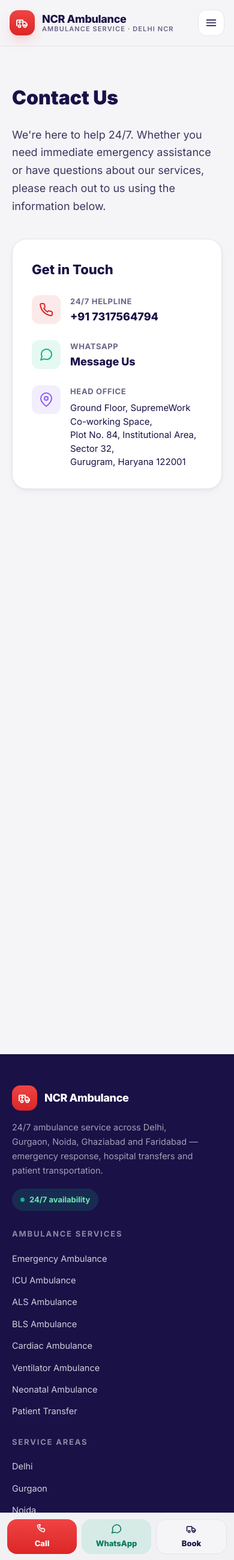
After one commit to raisatyam9651/ncrambulance, a PHP site: page /contact in a window 390 px wide. The commit adds this page. Shown: the whole page at 60% size. Run offline with PHP 8.4, Linux system fonts and the light colour scheme.

Commit message:
Add contact page, fix mobile menu, resolve horizontal overflow

```diff
--- /dev/null
+++ b/contact.php
@@ -0,0 +1,51 @@
+<?php include 'header.php'; ?>
+<main style="padding:clamp(60px,8vw,100px) clamp(20px,5vw,64px);max-width:1200px;margin:0 auto;min-height:60vh">
+  <h1 style="margin:0 0 20px;font-size:clamp(32px,4vw,48px);font-weight:900;color:var(--ink)">Contact Us</h1>
+  <p style="font-size:18px;color:var(--ink-soft);max-width:600px;margin-bottom:40px;">
+    We're here to help 24/7. Whether you need immediate emergency assistance or have questions about our services, please reach out to us using the information below.
+  </p>
+
+  <div style="display:grid;grid-template-columns:repeat(auto-fit, minmax(300px, 1fr));gap:40px;">
+    <!-- Contact Info -->
+    <div style="background:var(--card);padding:32px;border-radius:24px;border:1px solid var(--line);box-shadow:var(--shadow-sm)">
+      <h3 style="margin:0 0 24px;font-size:22px;font-weight:800;color:var(--ink)">Get in Touch</h3>
+
+      <div style="display:flex;flex-direction:column;gap:24px;">
+        <div style="display:flex;align-items:flex-start;gap:16px;">
+          <div style="width:48px;height:48px;border-radius:12px;background:rgba(220,38,38,.1);color:#DC2626;display:flex;align-items:center;justify-content:center;flex:none;">
+            <svg width="24" height="24" viewBox="0 0 24 24" fill="none" stroke="currentColor" stroke-width="2" stroke-linecap="round" stroke-linejoin="round"><path d="M22 16.92v3a2 2 0 0 1-2.18 2 19.79 19.79 0 0 1-8.63-3.07 19.5 19.5 0 0 1-6-6 19.79 19.79 0 0 1-3.07-8.67A2 2 0 0 1 4.11 2h3a2 2 0 0 1 2 1.72 12.84 12.84 0 0 0 .7 2.81 2 2 0 0 1-.45 2.11L8.09 9.91a16 16 0 0 0 6 6l1.27-1.27a2 2 0 0 1 2.11-.45 12.84 12.84 0 0 0 2.81.7A2 2 0 0 1 22 16.92z"></path></svg>
+          </div>
+          <div>
+            <p style="margin:0;font-size:13px;font-weight:700;color:var(--ink-muted);text-transform:uppercase;letter-spacing:0.05em;">24/7 Helpline</p>
+            <a href="tel:+917317564794" style="font-size:18px;font-weight:800;color:var(--ink);text-decoration:none;">+91 7317564794</a>
+          </div>
+        </div>
+
+        <div style="display:flex;align-items:flex-start;gap:16px;">
+          <div style="width:48px;height:48px;border-radius:12px;background:rgba(16,185,129,.1);color:#10B981;display:flex;align-items:center;justify-content:center;flex:none;">
+            <svg width="24" height="24" viewBox="0 0 24 24" fill="none" stroke="currentColor" stroke-width="2" stroke-linecap="round" stroke-linejoin="round"><path d="M21 11.5a8.38 8.38 0 0 1-.9 3.8 8.5 8.5 0 0 1-7.6 4.7 8.38 8.38 0 0 1-3.8-.9L3 21l1.9-5.7a8.38 8.38 0 0 1-.9-3.8 8.5 8.5 0 0 1 4.7-7.6 8.38 8.38 0 0 1 3.8-.9h.5a8.48 8.48 0 0 1 8 8v.5z"></path></svg>
+          </div>
+          <div>
+            <p style="margin:0;font-size:13px;font-weight:700;color:var(--ink-muted);text-transform:uppercase;letter-spacing:0.05em;">WhatsApp</p>
+            <a href="https://wa.me/917317564794" target="_blank" style="font-size:18px;font-weight:800;color:var(--ink);text-decoration:none;">Message Us</a>
+          </div>
+        </div>
+
+        <div style="display:flex;align-items:flex-start;gap:16px;">
+          <div style="width:48px;height:48px;border-radius:12px;background:rgba(139,92,246,.1);color:#8B5CF6;display:flex;align-items:center;justify-content:center;flex:none;">
+            <svg width="24" height="24" viewBox="0 0 24 24" fill="none" stroke="currentColor" stroke-width="2" stroke-linecap="round" stroke-linejoin="round"><path d="M21 10c0 7-9 13-9 13s-9-6-9-13a9 9 0 0 1 18 0z"></path><circle cx="12" cy="10" r="3"></circle></svg>
+          </div>
+          <div>
+            <p style="margin:0;font-size:13px;font-weight:700;color:var(--ink-muted);text-transform:uppercase;letter-spacing:0.05em;">Head Office</p>
+            <p style="margin:6px 0 0;font-size:15px;color:var(--ink);line-height:1.5;">
+              Ground Floor, SupremeWork Co-working Space,<br>
+              Plot No. 84, Institutional Area, Sector 32,<br>
+              Gurugram, Haryana 122001
+            </p>
+          </div>
+        </div>
+      </div>
+    </div>
+  </div>
+</main>
+<?php include 'footer.php'; ?>
--- a/footer.php
+++ b/footer.php
@@ -47,7 +47,7 @@
           <li><a href="/#areas" style="font-size:14.5px;color:rgba(255,255,255,.8);text-decoration:none" style-hover="color:#fff">Areas We Serve</a></li>
           <li><a href="/blog/" style="font-size:14.5px;color:rgba(255,255,255,.8);text-decoration:none" style-hover="color:#fff">Blog</a></li>
           <li><a href="/#faqs" style="font-size:14.5px;color:rgba(255,255,255,.8);text-decoration:none" style-hover="color:#fff">FAQs</a></li>
-          <li><a href="/#contact" style="font-size:14.5px;color:rgba(255,255,255,.8);text-decoration:none" style-hover="color:#fff">Contact</a></li>
+          <li><a href="/contact" style="font-size:14.5px;color:rgba(255,255,255,.8);text-decoration:none" style-hover="color:#fff">Contact</a></li>
         </ul>
       </div>
 
@@ -66,8 +66,8 @@
       <p style="margin:0;font-size:13px;color:rgba(255,255,255,.5)">© <span>2026</span> {{ brand }}. All rights reserved. <span style="color:rgba(255,255,255,.35)">[Replace placeholders before publishing]</span></p>
       <div style="display:flex;flex-wrap:wrap;gap:20px">
         <a href="privacy-policy" style="font-size:13px;color:rgba(255,255,255,.6);text-decoration:none" style-hover="color:#fff">Privacy Policy</a>
-        <a href="/#contact" style="font-size:13px;color:rgba(255,255,255,.6);text-decoration:none" style-hover="color:#fff">Terms &amp; Conditions</a>
-        <a href="/#contact" style="font-size:13px;color:rgba(255,255,255,.6);text-decoration:none" style-hover="color:#fff">Disclaimer</a>
+        <a href="/contact" style="font-size:13px;color:rgba(255,255,255,.6);text-decoration:none" style-hover="color:#fff">Terms &amp; Conditions</a>
+        <a href="/contact" style="font-size:13px;color:rgba(255,255,255,.6);text-decoration:none" style-hover="color:#fff">Disclaimer</a>
       </div>
     </div>
     <p style="margin:0;padding-bottom:26px;font-size:12px;line-height:1.6;color:rgba(255,255,255,.38);max-width:90ch">This page describes ambulance transportation services only. It does not provide medical advice or diagnosis. In a life-threatening emergency, contact your nearest hospital emergency department.</p>
--- a/header.php
+++ b/header.php
@@ -12,8 +12,8 @@
 <script src="/_ds/ethical-healthcare-community-design-syst-6ce9bd81-787b-44c9-bdfb-94df1770d8a1/_ds_bundle.js"></script>
 <script src="/image-slot.js"></script>
 <style>
-html { scroll-behavior: smooth; }
-body { margin: 0; background: var(--canvas); }
+html { scroll-behavior: smooth; overflow-x: hidden; }
+body { margin: 0; background: var(--canvas); overflow-x: hidden; }
 section[id], div[id] { scroll-margin-top: 96px; }
 img, svg { display: block; }
 input, select, textarea, button { font-family: var(--font-sans); }
@@ -40,7 +40,7 @@ input, select, textarea, button { font-family: var(--font-sans); }
         <svg width="24" height="24" viewBox="0 0 24 24" fill="none" stroke="#fff" stroke-width="1.9" stroke-linecap="round" stroke-linejoin="round"><path d="M3 16.5V8.5a1 1 0 0 1 1-1h9v9"></path><path d="M13 10.5h3.6l3.4 3.6v2.4h-2.6"></path><circle cx="7.5" cy="17.5" r="2"></circle><circle cx="16.5" cy="17.5" r="2"></circle><path d="M6 11h4M8 9v4"></path></svg>
       </span>
       <span style="display:flex;flex-direction:column;line-height:1.1">
-        <span style="font-weight:800;font-size:18px;letter-spacing:-0.02em">{{ brand }}</span>
+        <span style="font-weight:800;font-size:18px;letter-spacing:-0.02em">NCR Ambulance</span>
         <span style="font-size:11px;font-weight:600;letter-spacing:0.1em;text-transform:uppercase;color:var(--ink-muted)">Ambulance Service · Delhi NCR</span>
       </span>
     </a>
@@ -49,7 +49,7 @@ input, select, textarea, button { font-family: var(--font-sans); }
       <a href="/#top" style="font-size:15px;font-weight:600;color:var(--ink);text-decoration:none">Home</a>
       <a href="/#about" style="font-size:15px;font-weight:600;color:var(--ink-soft);text-decoration:none">About Us</a>
       <a href="/blog/" style="font-size:15px;font-weight:600;color:var(--ink-soft);text-decoration:none">Blog</a>
-      <a href="/#contact" style="font-size:15px;font-weight:600;color:var(--ink-soft);text-decoration:none">Contact</a>
+      <a href="/contact" style="font-size:15px;font-weight:600;color:var(--ink-soft);text-decoration:none">Contact</a>
     </nav>
 
     <div style="margin-left:auto;display:flex;align-items:center;gap:12px">
@@ -57,22 +57,22 @@ input, select, textarea, button { font-family: var(--font-sans); }
         <span style="font-size:11px;font-weight:700;letter-spacing:0.1em;text-transform:uppercase;color:var(--ink-muted)">24/7 Helpline</span>
         <span style="font-size:15px;font-weight:800;color:var(--ink)">+91 7317564794</span>
       </span>
-      <a href="tel:+917317564794" style="display:inline-flex;align-items:center;gap:8px;padding:12px 18px;border-radius:16px;background:linear-gradient(180deg,#EF4444 0%,#DC2626 100%);color:#fff;font-weight:700;font-size:15px;text-decoration:none;box-shadow:0 16px 34px -18px rgba(220,38,38,.85);white-space:nowrap" style-hover="transform:translateY(-1px);box-shadow:0 20px 40px -18px rgba(220,38,38,.95)">
+      <a data-hide-mobile href="tel:+917317564794" style="display:inline-flex;align-items:center;gap:8px;padding:12px 18px;border-radius:16px;background:linear-gradient(180deg,#EF4444 0%,#DC2626 100%);color:#fff;font-weight:700;font-size:15px;text-decoration:none;box-shadow:0 16px 34px -18px rgba(220,38,38,.85);white-space:nowrap" style-hover="transform:translateY(-1px);box-shadow:0 20px 40px -18px rgba(220,38,38,.95)">
         <svg width="18" height="18" viewBox="0 0 24 24" fill="none" stroke="currentColor" stroke-width="1.9" stroke-linecap="round" stroke-linejoin="round"><path d="M6.6 3.5 4 4.6c-.9.4-1.3 1.4-1 2.3a17 17 0 0 0 11 11c.9.3 1.9-.1 2.3-1l1.1-2.6a1.5 1.5 0 0 0-.7-1.9l-2.6-1.3a1.5 1.5 0 0 0-1.8.4l-.9 1.1a12.6 12.6 0 0 1-4.9-4.9l1.1-.9a1.5 1.5 0 0 0 .4-1.8L8.5 4.2a1.5 1.5 0 0 0-1.9-.7Z"></path></svg>
         Call Emergency
       </a>
-      <button data-nav-toggle type="button" onClick="{{ toggleMenu }}" aria-label="Open menu" style="display:none;align-items:center;justify-content:center;width:44px;height:44px;border-radius:14px;border:1px solid var(--line);background:var(--card);color:var(--ink);cursor:pointer;flex:none">
+      <button data-nav-toggle type="button" onclick="var m = document.getElementById('mobile-menu'); m.style.display = m.style.display === 'none' ? 'block' : 'none';" aria-label="Open menu" style="display:none;align-items:center;justify-content:center;width:44px;height:44px;border-radius:14px;border:1px solid var(--line);background:var(--card);color:var(--ink);cursor:pointer;flex:none">
         <svg width="22" height="22" viewBox="0 0 24 24" fill="none" stroke="currentColor" stroke-width="1.9" stroke-linecap="round"><path d="M4 7h16M4 12h16M4 17h16"></path></svg>
       </button>
     </div>
   </div>
 
-  <sc-if value="{{ menuOpen }}" hint-placeholder-val="{{ false }}">
+  <div id="mobile-menu" style="display:none;">
     <div style="border-top:1px solid var(--line);background:var(--card);padding:16px clamp(16px,4vw,64px) 24px;display:grid;gap:4px">
-      <a href="/#top" onClick="{{ closeMenu }}" style="padding:12px 4px;font-weight:600;color:var(--ink);text-decoration:none;border-bottom:1px solid var(--line-soft)">Home</a>
-      <a href="/#about" onClick="{{ closeMenu }}" style="padding:12px 4px;font-weight:600;color:var(--ink);text-decoration:none;border-bottom:1px solid var(--line-soft)">About Us</a>
-      <a href="/blog/" onClick="{{ closeMenu }}" style="padding:12px 4px;font-weight:600;color:var(--ink);text-decoration:none;border-bottom:1px solid var(--line-soft)">Blog</a>
-      <a href="/#contact" onClick="{{ closeMenu }}" style="padding:12px 4px;font-weight:600;color:var(--ink);text-decoration:none">Contact</a>
+      <a href="/#top" onclick="document.getElementById('mobile-menu').style.display='none'" style="padding:12px 4px;font-weight:600;color:var(--ink);text-decoration:none;border-bottom:1px solid var(--line-soft)">Home</a>
+      <a href="/#about" onclick="document.getElementById('mobile-menu').style.display='none'" style="padding:12px 4px;font-weight:600;color:var(--ink);text-decoration:none;border-bottom:1px solid var(--line-soft)">About Us</a>
+      <a href="/blog/" onclick="document.getElementById('mobile-menu').style.display='none'" style="padding:12px 4px;font-weight:600;color:var(--ink);text-decoration:none;border-bottom:1px solid var(--line-soft)">Blog</a>
+      <a href="/contact" onclick="document.getElementById('mobile-menu').style.display='none'" style="padding:12px 4px;font-weight:600;color:var(--ink);text-decoration:none">Contact</a>
     </div>
-  </sc-if>
+  </div>
 </header>
--- a/sitemap.xml
+++ b/sitemap.xml
@@ -15,4 +15,9 @@
     <lastmod>2026-08-17</lastmod>
     <priority>0.8</priority>
   </url>
+  <url>
+    <loc>https://yourdomain.com/contact</loc>
+    <lastmod>2026-08-17</lastmod>
+    <priority>0.8</priority>
+  </url>
 </urlset>
```
